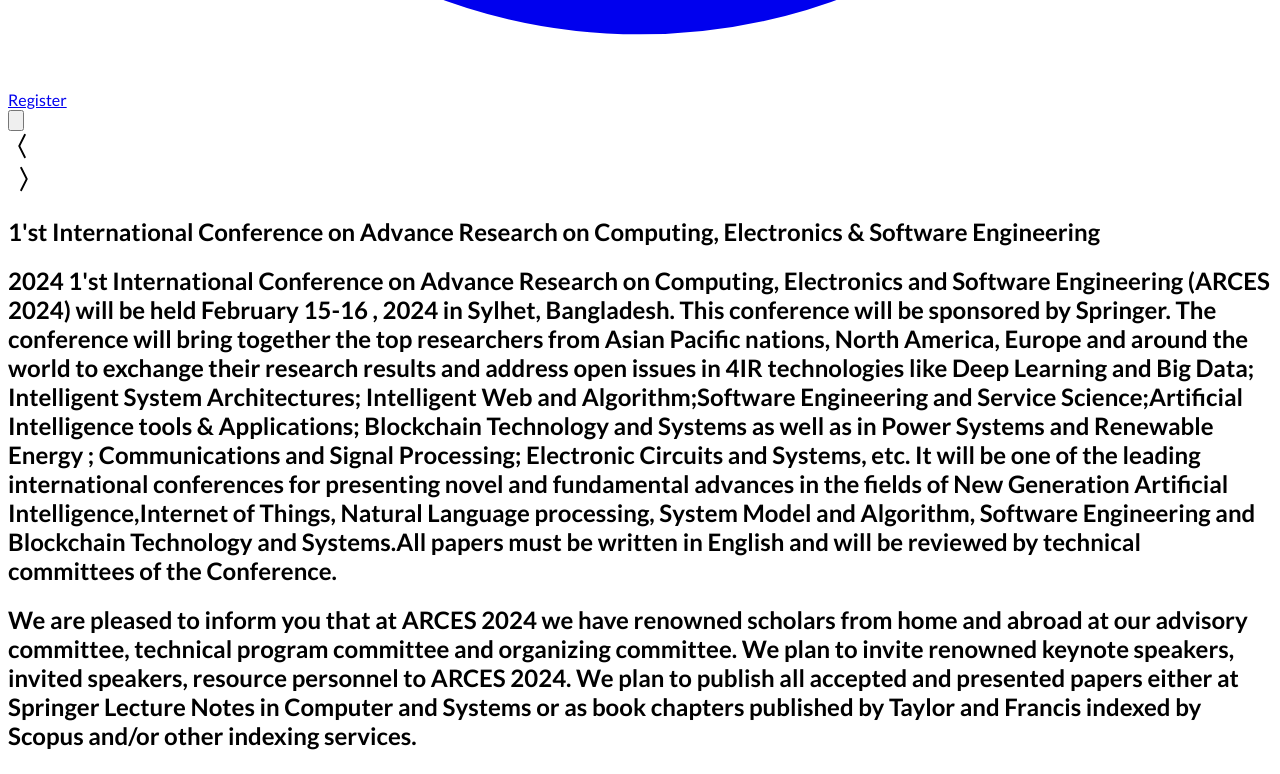
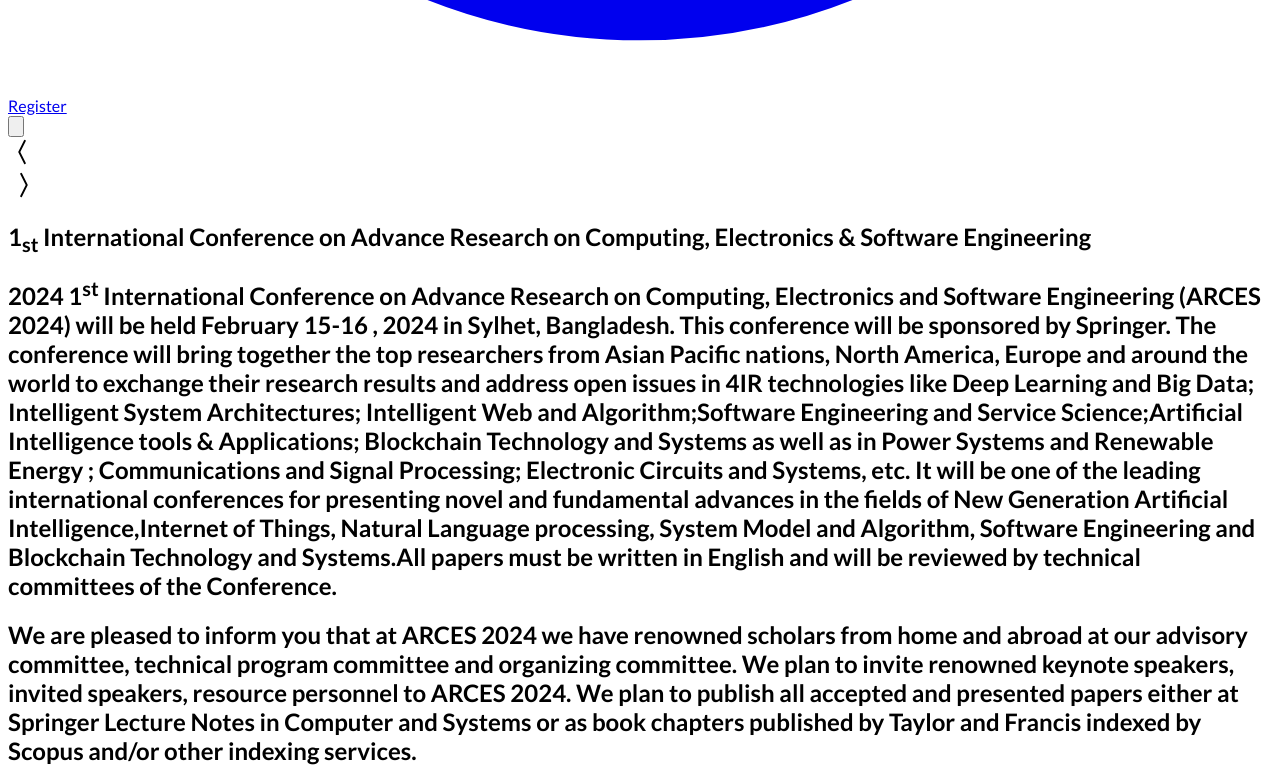
Before and after one commit to Fahimefto/international-conference, a Next.js app: page / in a window 1280 px wide. Shown: the part 2682-3456 px from the top of the page. Built offline with nearby package versions, Linux system fonts and the light colour scheme.

Commit message:
superscript

```diff
--- a/src/components/common/Nav.tsx
+++ b/src/components/common/Nav.tsx
@@ -108,8 +108,8 @@
             </Link>
           </div>
           <h1 className="items-center text-center py-3 font-semibold text-blue-800 text-sm md:text-lg lg:text-xl leading-relaxed tracking-wide uppercase">
-            1st International Conference on Advance Research on Computing,
-            Electronics & Software Engineering
+            1<sup className="sups">st</sup> International Conference on Advance
+            Research on Computing, Electronics & Software Engineering
           </h1>
         </div>
         <div className="mx-auto max-w-screen p-4">
--- a/src/components/homepage/About.tsx
+++ b/src/components/homepage/About.tsx
@@ -10,25 +10,25 @@
       <div className="flex flex-col lg:flex-row max-w-screen-2xl  mx-auto ">
         <div className="lg:w-3/4 w-full ">
           <h2 className="flex font-extrabold uppercase text-xl p-5 tracking-wider text-center">
-            1&apos;st International Conference on Advance Research on Computing,
-            Electronics & Software Engineering
+            1<sub className="subs">st</sub> International Conference on Advance
+            Research on Computing, Electronics & Software Engineering
           </h2>
           <div className="border-[3px] bg-white border-blue-800 mx-5 rounded-md">
-            <h2 className="p-5  leading-relaxed text-justify">
-              2024 1&apos;st International Conference on Advance Research on
-              Computing, Electronics and Software Engineering (ARCES 2024) will
-              be held February 15-16 , 2024 in Sylhet, Bangladesh. This
-              conference will be sponsored by Springer. The conference will
-              bring together the top researchers from Asian Pacific nations,
-              North America, Europe and around the world to exchange their
-              research results and address open issues in 4IR technologies like
-              Deep Learning and Big Data; Intelligent System Architectures;
-              Intelligent Web and Algorithm;Software Engineering and Service
-              Science;Artificial Intelligence tools &amp; Applications;
-              Blockchain Technology and Systems as well as in Power Systems and
-              Renewable Energy ; Communications and Signal Processing;
-              Electronic Circuits and Systems, etc. It will be one of the
-              leading international conferences for presenting novel and
+            <h2 className="p-5 text-justify">
+              2024 1<sup className="subs">st</sup> International Conference on
+              Advance Research on Computing, Electronics and Software
+              Engineering (ARCES 2024) will be held February 15-16 , 2024 in
+              Sylhet, Bangladesh. This conference will be sponsored by Springer.
+              The conference will bring together the top researchers from Asian
+              Pacific nations, North America, Europe and around the world to
+              exchange their research results and address open issues in 4IR
+              technologies like Deep Learning and Big Data; Intelligent System
+              Architectures; Intelligent Web and Algorithm;Software Engineering
+              and Service Science;Artificial Intelligence tools &amp;
+              Applications; Blockchain Technology and Systems as well as in
+              Power Systems and Renewable Energy ; Communications and Signal
+              Processing; Electronic Circuits and Systems, etc. It will be one
+              of the leading international conferences for presenting novel and
               fundamental advances in the fields of New Generation Artificial
               Intelligence,Internet of Things, Natural Language processing,
               System Model and Algorithm, Software Engineering and Blockchain
```
